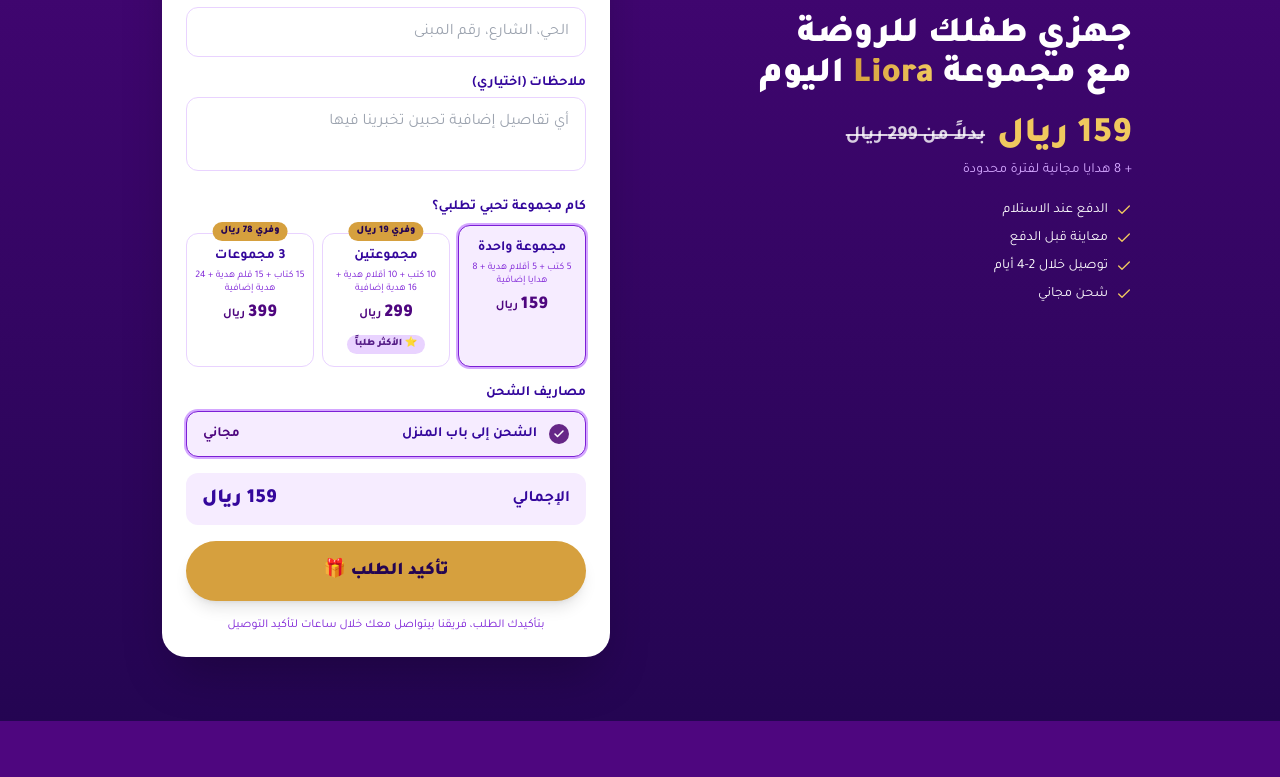
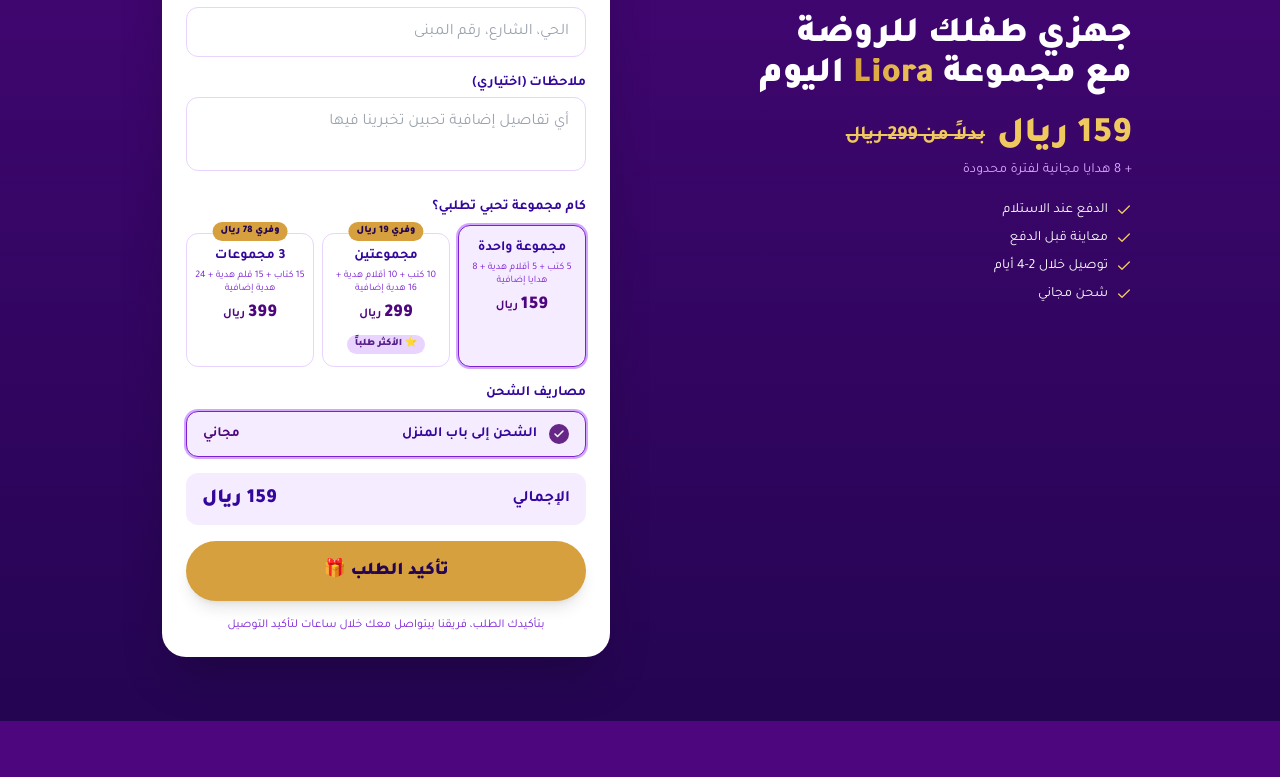
Before and after one commit to elkahlawybusinesssa-spec/liora-landing, a Next.js app: page / in a window 1280 px wide. Shown: the part 3023-3800 px from the top of the page. Built offline with nearby package versions, Linux system fonts and the light colour scheme; no server answers; the database is empty.

Commit message:
Match original price color to gold

```diff
--- a/src/components/FinalCTA.tsx
+++ b/src/components/FinalCTA.tsx
@@ -43,7 +43,7 @@
 
           <div className="mt-5 flex items-center justify-center gap-3 md:justify-start">
             <span className="text-4xl font-black text-gold-400">{settings.price_1} ريال</span>
-            <span className="text-xl font-bold text-white/80 line-through decoration-2">بدلاً من {settings.original_price} ريال</span>
+            <span className="text-xl font-bold text-gold-400 line-through decoration-2">بدلاً من {settings.original_price} ريال</span>
           </div>
           <p className="mt-1 text-sm text-liora-200">
             + 8 هدايا مجانية لفترة محدودة
```
